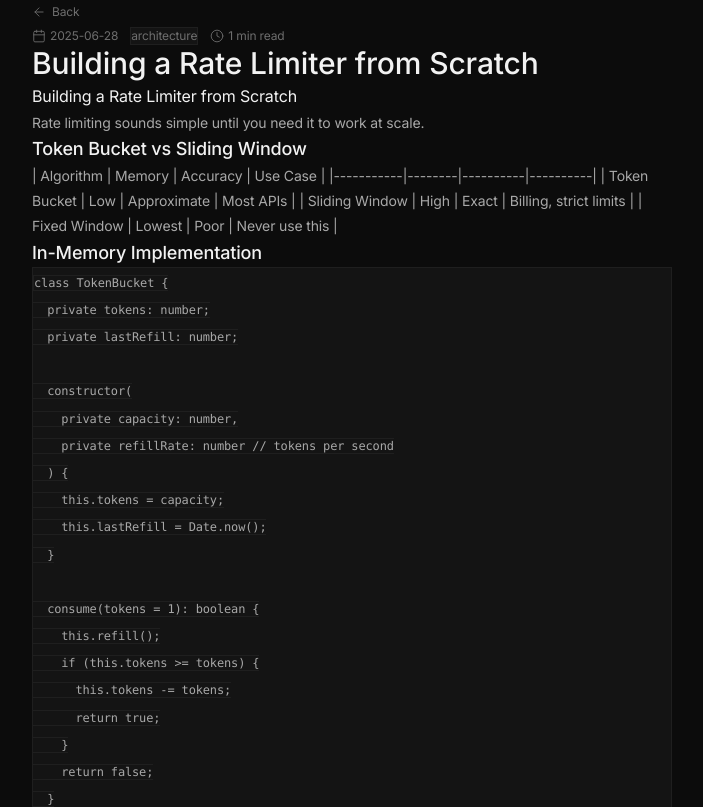
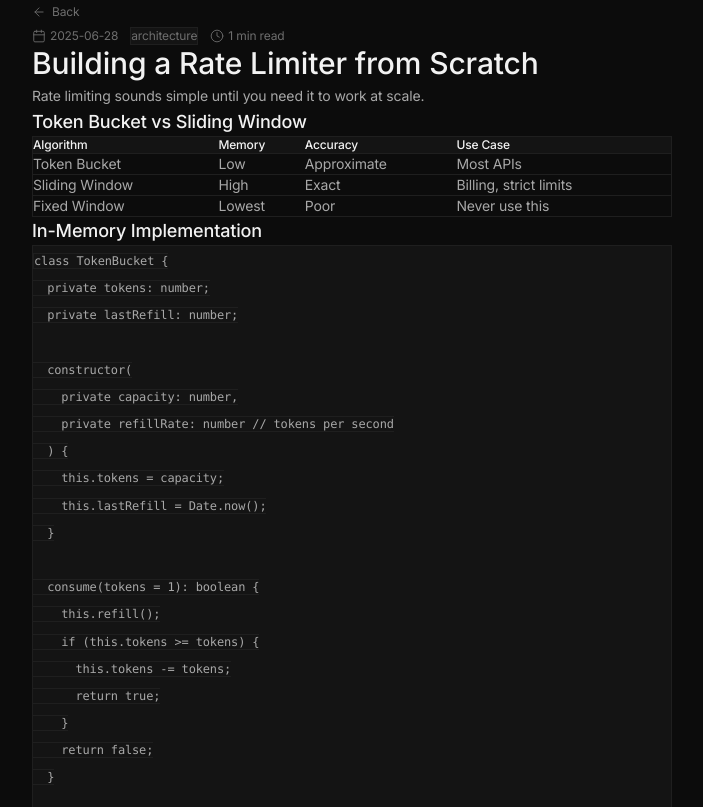
Before and after one commit to Ryaaan4321/rn, a Next.js app: page /blog/rate-limitter in a window 1280 px wide. Shown: the top 807 px of the page, without its empty margins (288-991 px from the left). Built offline with nearby package versions, Linux system fonts and the light colour scheme; no server answers.

Commit message:
feat: implement MDX blog post rendering system with custom styling and remark-gfm support

```diff
--- a/app/blog/[slug]/page.tsx
+++ b/app/blog/[slug]/page.tsx
@@ -1,10 +1,9 @@
 import { notFound } from "next/navigation";
-import { getPostBySlug, getAllPosts } from "@/lib/mdx";
-import { MDXRemote } from "next-mdx-remote/rsc";
+import { getPostBySlug, getAllPosts, compilePost } from "@/lib/mdx";
 import Link from "next/link";
 import { CalendarIcon, ArrowLeftIcon, ClockIcon } from "@/components/Icons";
 import Footer from "@/components/Footer";
-
+import type { ReactNode } from "react";
 const mdxComponents = {
   img: ({ src, alt, ...props }: { src?: string; alt?: string }) => {
     if (!src) return null;
@@ -25,22 +24,22 @@ const mdxComponents = {
       </figure>
     );
   },
-  h2: ({ children }: { children: React.ReactNode }) => (
+  h2: ({ children }: { children: ReactNode }) => (
     <h2 className="text-lg font-medium text-[#F2F2F2] tracking-[-0.15px] mt-10 mb-4">
       {children}
     </h2>
   ),
-  h3: ({ children }: { children: React.ReactNode }) => (
+  h3: ({ children }: { children: ReactNode }) => (
     <h3 className="text-base font-medium text-[#F2F2F2] tracking-[-0.15px] mt-8 mb-3">
       {children}
     </h3>
   ),
-  p: ({ children }: { children: React.ReactNode }) => (
+  p: ({ children }: { children: ReactNode }) => (
     <p className="text-sm text-[#A8A8A8] tracking-[-0.15px] leading-[1.8] mb-5">
       {children}
     </p>
   ),
-  a: ({ href, children }: { href?: string; children: React.ReactNode }) => (
+  a: ({ href, children }: { href?: string; children: ReactNode }) => (
     <a
       href={href}
       className="text-[#A8A8A8] hover:text-[#F2F2F2] transition-colors duration-200 border-b border-[#444] hover:border-[#888]"
@@ -48,32 +47,58 @@ const mdxComponents = {
       {children}
     </a>
   ),
-  code: ({ children }: { children: React.ReactNode }) => (
+  code: ({ children }: { children: ReactNode }) => (
     <code className="text-xs font-mono text-[#A8A8A8] bg-[#141414] border border-[#1f1f1f] px-1.5 py-0.5">
       {children}
     </code>
   ),
-  pre: ({ children }: { children: React.ReactNode }) => (
+  pre: ({ children }: { children: ReactNode }) => (
     <pre className="bg-[#141414] border border-[#1f1f1f] p-4 overflow-x-auto my-6 -mx-6 md:mx-0">
       {children}
     </pre>
   ),
-  ul: ({ children }: { children: React.ReactNode }) => (
+  ul: ({ children }: { children: ReactNode }) => (
     <ul className="list-disc list-inside text-sm text-[#A8A8A8] tracking-[-0.15px] leading-[1.8] mb-5 space-y-1">
       {children}
     </ul>
   ),
-  ol: ({ children }: { children: React.ReactNode }) => (
+  ol: ({ children }: { children: ReactNode }) => (
     <ol className="list-decimal list-inside text-sm text-[#A8A8A8] tracking-[-0.15px] leading-[1.8] mb-5 space-y-1">
       {children}
     </ol>
   ),
-  blockquote: ({ children }: { children: React.ReactNode }) => (
+  blockquote: ({ children }: { children: ReactNode }) => (
     <blockquote className="border-l-2 border-[#444] pl-4 my-6 text-sm text-[#6E6E6E] italic tracking-[-0.15px] leading-[1.8]">
       {children}
     </blockquote>
   ),
   hr: () => <hr className="border-[#1f1f1f] my-8" />,
+  table: ({ children }: { children: ReactNode }) => (
+    <div className="overflow-x-auto my-6 -mx-6 md:mx-0">
+      <table className="w-full text-sm text-[#A8A8A8] tracking-[-0.15px] border border-[#1f1f1f]">
+        {children}
+      </table>
+    </div>
+  ),
+  thead: ({ children }: { children: ReactNode }) => (
+    <thead className="bg-[#141414]">{children}</thead>
+  ),
+  th: ({ children }: { children: ReactNode }) => (
+    <th className="text-left text-xs text-[#F2F2F2] font-medium tracking-[-0.15px] px-4 py-3 border-b border-[#1f1f1f]">
+      {children}
+    </th>
+  ),
+  td: ({ children }: { children: ReactNode }) => (
+    <td className="px-4 py-3 border-b border-[#1f1f1f] text-[#A8A8A8]">
+      {children}
+    </td>
+  ),
+  tr: ({ children }: { children: ReactNode }) => (
+    <tr className="hover:bg-[#141414]/50 transition-colors">{children}</tr>
+  ),
+  tbody: ({ children }: { children: ReactNode }) => (
+    <tbody>{children}</tbody>
+  ),
 };
 
 export async function generateStaticParams() {
@@ -100,6 +125,7 @@ export default async function BlogPostPage({
   const { slug } = await params;
   const post = getPostBySlug(slug);
   if (!post) return notFound();
+  const compiledContent = await compilePost(post.content, mdxComponents);
 
   return (
     <div className="min-h-screen bg-[#0c0c0c]">
@@ -131,9 +157,7 @@ export default async function BlogPostPage({
             {post.title}
           </h1>
 
-          <div className="max-w-none">
-            <MDXRemote source={post.content} components={mdxComponents} />
-          </div>
+          <div className="max-w-none">{compiledContent}</div>
         </article>
       </main>
 
--- a/content/posts/orm-complex-queries.mdx
+++ b/content/posts/orm-complex-queries.mdx
@@ -5,7 +5,6 @@ tag: "backend"
 excerpt: "Raw SQL isn't a sin. Sometimes it's the only way to get the performance you need without fighting abstraction layers."
 ---
 
-# Why I Stopped Using ORMs for Complex Queries
 
 ORMs are great for 80% of use cases. But that remaining 20%? That's where things get interesting.
 
--- a/content/posts/postgres-indexing.mdx
+++ b/content/posts/postgres-indexing.mdx
@@ -5,7 +5,7 @@ tag: "databases"
 excerpt: "B-tree, GIN, GiST, BRIN — knowing when to use each can save you hours of query optimization."
 ---
 
-# PostgreSQL Indexing Strategies That Actually Work
+
 
 Indexes are not magic. They're trade-offs.
 
--- a/content/posts/rate-limitter.mdx
+++ b/content/posts/rate-limitter.mdx
@@ -5,7 +5,6 @@ tag: "architecture"
 excerpt: "Token bucket vs sliding window. When Redis is overkill and when it's not. A practical breakdown."
 ---
 
-# Building a Rate Limiter from Scratch
 
 Rate limiting sounds simple until you need it to work at scale.
 
--- a/lib/mdx.ts
+++ b/lib/mdx.ts
@@ -1,7 +1,8 @@
 import fs from "fs";
 import path from "path";
 import matter from "gray-matter";
-import { serialize } from "next-mdx-remote/serialize";
+import { compileMDX } from "next-mdx-remote/rsc";
+import remarkGfm from "remark-gfm";
 
 const postsDirectory = path.join(process.cwd(), "content/posts");
 
@@ -23,7 +24,6 @@ function calculateReadingTime(content: string): string {
 
 export function getAllPosts(): Post[] {
   const fileNames = fs.readdirSync(postsDirectory);
-
   const posts = fileNames
     .filter((fileName) => fileName.endsWith(".mdx"))
     .map((fileName) => {
@@ -31,7 +31,6 @@ export function getAllPosts(): Post[] {
       const fullPath = path.join(postsDirectory, fileName);
       const fileContents = fs.readFileSync(fullPath, "utf8");
       const { data, content } = matter(fileContents);
-
       return {
         slug,
         title: data.title || "Untitled",
@@ -43,7 +42,6 @@ export function getAllPosts(): Post[] {
       };
     })
     .sort((a, b) => new Date(b.date).getTime() - new Date(a.date).getTime());
-
   return posts;
 }
 
@@ -52,7 +50,6 @@ export function getPostBySlug(slug: string): Post | null {
     const fullPath = path.join(postsDirectory, `${slug}.mdx`);
     const fileContents = fs.readFileSync(fullPath, "utf8");
     const { data, content } = matter(fileContents);
-
     return {
       slug,
       title: data.title || "Untitled",
@@ -67,11 +64,18 @@ export function getPostBySlug(slug: string): Post | null {
   }
 }
 
-export async function serializePost(content: string) {
-  return serialize(content, {
-    mdxOptions: {
-      remarkPlugins: [],
-      rehypePlugins: [],
+export async function compilePost(
+  content: string,
+  components: Record<string, React.ComponentType<any>>
+) {
+  const { content: compiledContent } = await compileMDX({
+    source: content,
+    components,
+    options: {
+      mdxOptions: {
+        remarkPlugins: [remarkGfm],
+      },
     },
   });
+  return compiledContent;
 }
--- a/next.config.ts
+++ b/next.config.ts
@@ -4,6 +4,8 @@ const nextConfig: NextConfig = {
   images: {
     unoptimized: true,
   },
+  transpilePackages: ['next-mdx-remote'],
+
 };
 
 export default nextConfig;
--- a/package.json
+++ b/package.json
@@ -22,6 +22,7 @@
     "react": "19.1.0",
     "react-dom": "19.1.0",
     "react-icons": "^5.5.0",
+    "remark-gfm": "^4.0.1",
     "tailwind-merge": "^3.3.1"
   },
   "devDependencies": {
```
Also changed, not shown: 1 other file (tests, documents, lock files or other folders).
